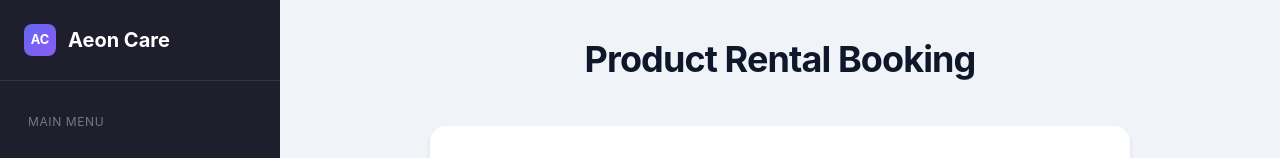
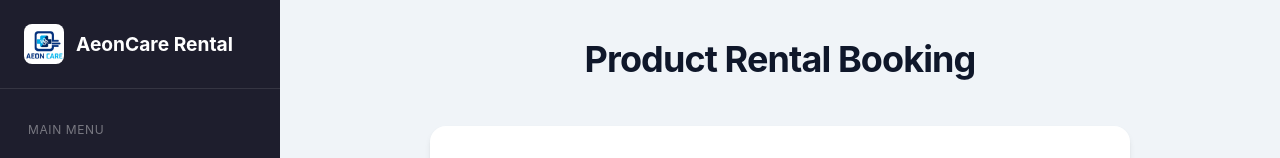
Before and after one commit to prasanth08-29/Rental-Management-System-, a React (Vite) app in the folder rental-frontend/: page / in a window 1280 px wide. Shown: the top 158 px of the page. Built offline with nearby package versions, Linux system fonts and the light colour scheme; no server answers.

Commit message:
feat: update sidebar logo, title, and link

```diff
--- a/rental-frontend/src/components/Sidebar.jsx
+++ b/rental-frontend/src/components/Sidebar.jsx
@@ -25,10 +25,10 @@ const Sidebar = () => {
     return (
         <aside className="app-sidebar" style={{ width: '280px', minWidth: '280px', background: 'var(--bg-sidebar)', color: 'var(--text-light)', borderRight: 'none', position: 'fixed', left: 0, top: 0, bottom: 0, overflowY: 'auto', zIndex: 1000, display: 'flex', flexDirection: 'column', boxSizing: 'border-box', whiteSpace: 'nowrap' }}>
             <div className="sidebar-header" style={{ borderBottom: '1px solid rgba(255,255,255,0.1)' }}>
-                <div className="sidebar-logo" style={{ color: 'white' }}>
-                    <div className="logo-icon" style={{ background: 'linear-gradient(135deg, #6366f1, #8b5cf6)', color: 'white', border: 'none' }}>AC</div>
-                    <span>Aeon Care</span>
-                </div>
+                <NavLink to="/" className="sidebar-logo" style={{ color: 'white', textDecoration: 'none', display: 'flex', alignItems: 'center', gap: '0.75rem' }}>
+                    <img src="/favicon.jpg" alt="AeonCare Logo" style={{ width: '40px', height: '40px', borderRadius: '8px', objectFit: 'cover' }} />
+                    <span style={{ fontSize: '1.2rem', fontWeight: 'bold' }}>AeonCare Rental</span>
+                </NavLink>
             </div>
 
             <nav className="sidebar-nav" style={{ paddingTop: '2rem' }}>
```
